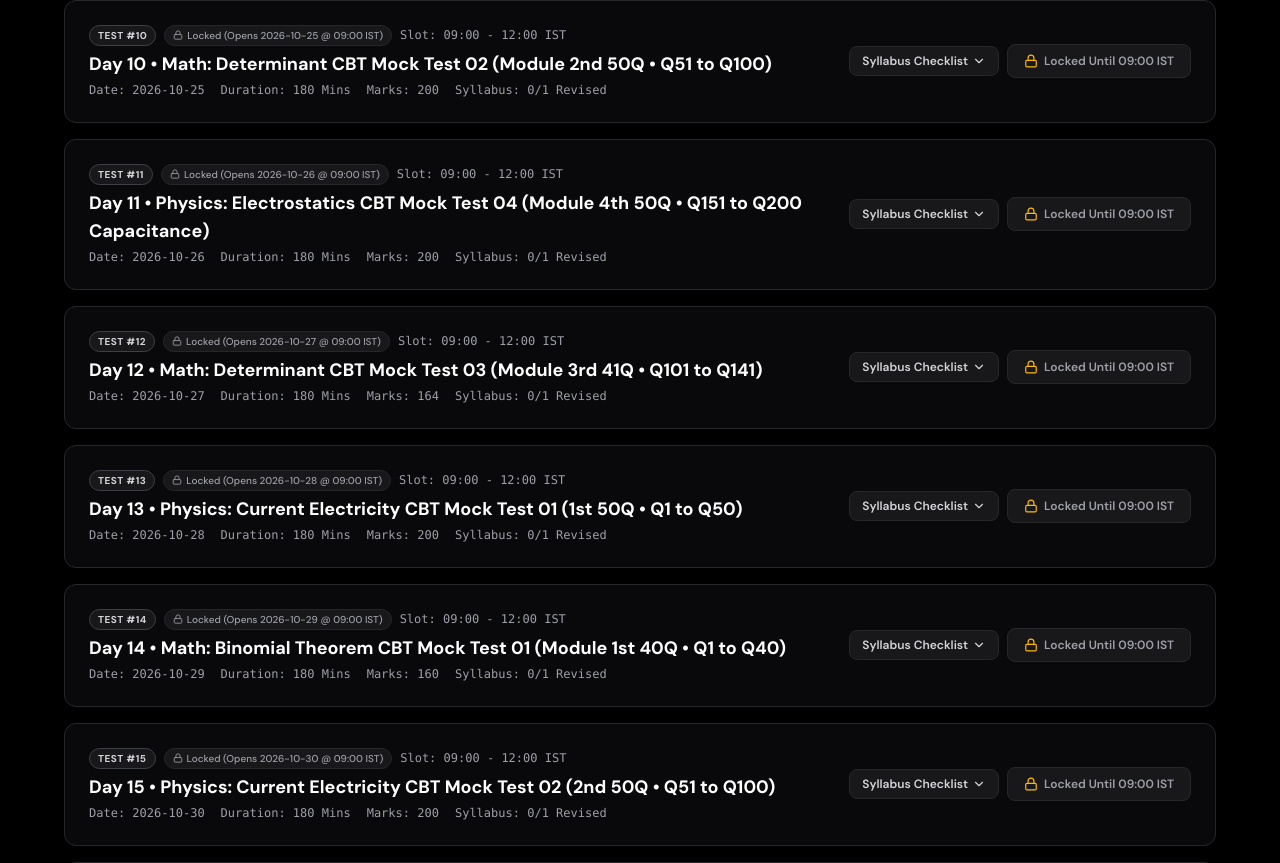
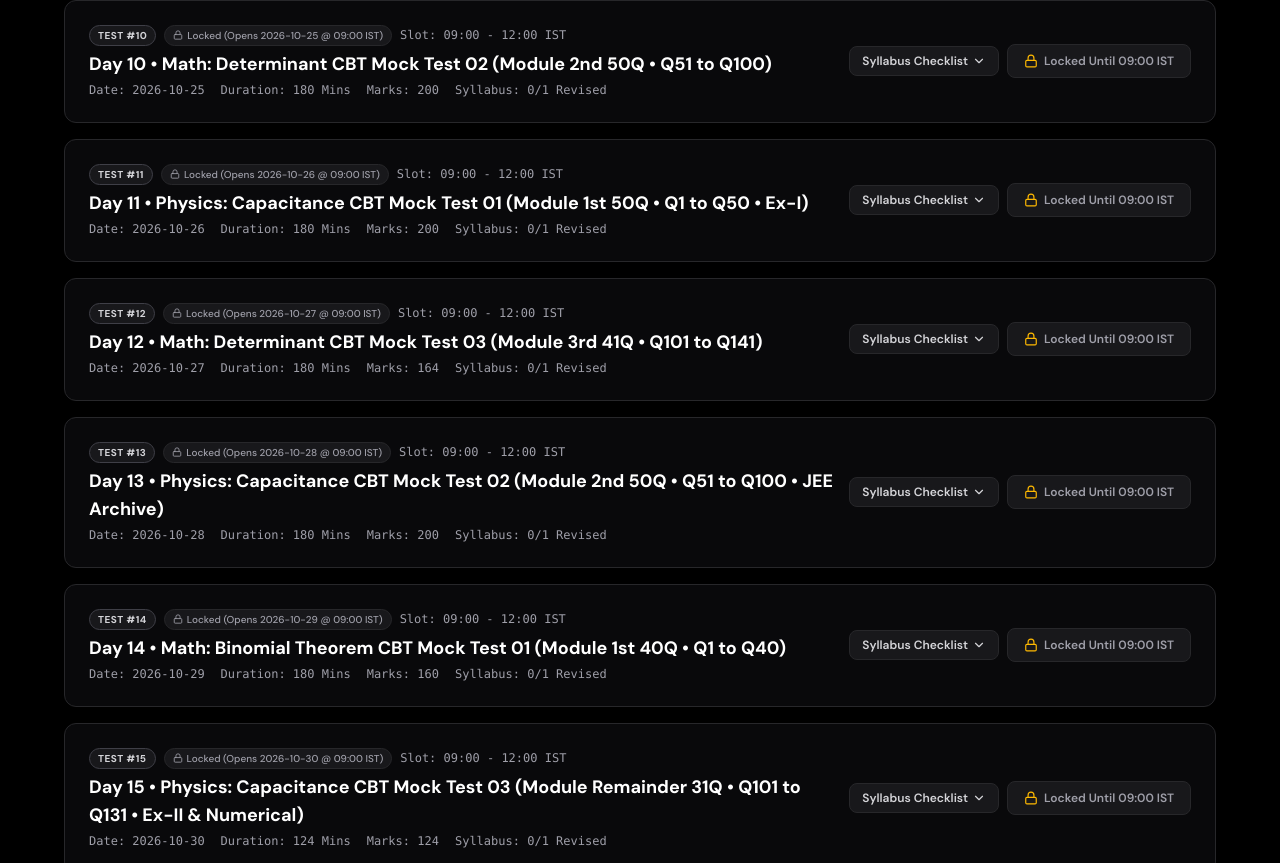
Before and after one commit to brahulnnbc-max/Inspiro-test, a React (Vite) app: page / in a window 1280 px wide. Shown: the part 1737-2600 px from the top of the page. Built offline with nearby package versions, Linux system fonts and the light colour scheme.

Commit message:
feat(capacitance): upload Capacitance Mega-XII module into test sessions and practice

```diff
--- a/src/App.tsx
+++ b/src/App.tsx
@@ -99,6 +99,7 @@ export default function App() {
               score: prev.score,
             };
           });
+          localStorage.setItem('jee_scheduled_tests', JSON.stringify(refreshed));
           return refreshed;
         }
       }
--- a/src/components/ModulePracticeSection.tsx
+++ b/src/components/ModulePracticeSection.tsx
@@ -19,6 +19,7 @@ import {
   VIBRANT_LIMIT_CONT_DIFF_MARATHON_PAPER,
   VIBRANT_BINOMIAL_MARATHON_PAPER,
 } from '../data/moduleMarathonPapers';
+import { VIBRANT_CAPACITANCE_MARATHON_PAPER } from '../data/vibrantCapacitancePapers';
 import { estimateMathonGoPercentile } from '../utils/mathongoPercentileEstimator';
 import {
   Layers,
@@ -98,15 +99,27 @@ export const ModulePracticeSection: React.FC<ModulePracticeSectionProps> = ({
   // 12 Authentic Chapter Marathon Tests with all questions from that chapter (4 min/question)
   const marathonModules: ChapterMarathonModule[] = [
     {
+      id: 'module-marathon-capacitance',
+      title: 'Vibrant Kota Physics • Capacitance Complete Chapter Marathon (131 Qs)',
+      subject: 'physics',
+      chapter: 'Capacitance & Dielectrics',
+      totalQuestions: getPaperQCount(VIBRANT_CAPACITANCE_MARATHON_PAPER),
+      durationMinutes: getPaperQCount(VIBRANT_CAPACITANCE_MARATHON_PAPER) * 4,
+      difficulty: 'JEE Advanced',
+      coachingSource: 'Vibrant Academy Kota Mega XII Module',
+      description: 'Complete 131-question Capacitance module: Exercise-I, Exercise-II analytical circuits, and Exercise-III JEE Advanced/Mains 2016-2025 archive.',
+      paper: VIBRANT_CAPACITANCE_MARATHON_PAPER,
+    },
+    {
       id: 'module-marathon-electrostatics',
       title: 'Vibrant Kota Physics • Electrostatics Complete Chapter Marathon',
       subject: 'physics',
-      chapter: 'Electrostatics & Capacitance',
+      chapter: 'Electrostatics & Charges',
       totalQuestions: getPaperQCount(VIBRANT_ELECTROSTATICS_MARATHON_PAPER),
       durationMinutes: getPaperQCount(VIBRANT_ELECTROSTATICS_MARATHON_PAPER) * 4,
       difficulty: 'JEE Advanced',
       coachingSource: 'Vibrant Academy Kota XII Module',
-      description: 'Every single question from Coulomb law, Gauss law, potential, dipoles, conductors and RC dielectric systems.',
+      description: 'Every single question from Coulomb law, Gauss law, potential, dipoles, and conductor systems.',
       paper: VIBRANT_ELECTROSTATICS_MARATHON_PAPER,
     },
     {
--- a/src/data/sampleSchedules.ts
+++ b/src/data/sampleSchedules.ts
@@ -33,6 +33,12 @@ import {
   VIBRANT_MODERN_PHYSICS_PAPER_3,
   VIBRANT_MODERN_PHYSICS_COMPLETE_PAPER,
 } from './vibrantModernPhysicsData';
+import {
+  VIBRANT_CAPACITANCE_TEST_1,
+  VIBRANT_CAPACITANCE_TEST_2,
+  VIBRANT_CAPACITANCE_TEST_3,
+  VIBRANT_CAPACITANCE_MARATHON_PAPER,
+} from './vibrantCapacitancePapers';
 
 // Mathematics Papers
 import {
@@ -126,25 +132,28 @@ export function buildMasterAlternateSchedule(baseDateStr: string = SCHEDULE_BASE
     { paper: VIBRANT_ELECTROSTATICS_PAPER_1, title: 'Day 5 • Physics: Electrostatics CBT Mock Test 01 (Module 1st 50Q • Q1 to Q50)', syllabus: 'Coulomb Law, Electric Field & Continuous Charge (Q1 to Q50)' },
     { paper: VIBRANT_ELECTROSTATICS_PAPER_2, title: 'Day 7 • Physics: Electrostatics CBT Mock Test 02 (Module 2nd 50Q • Q51 to Q100)', syllabus: 'Gauss Law, Flux & Conductor Electrostatics (Q51 to Q100)' },
     { paper: VIBRANT_ELECTROSTATICS_PAPER_3, title: 'Day 9 • Physics: Electrostatics CBT Mock Test 03 (Module 3rd 50Q • Q101 to Q150)', syllabus: 'Electric Potential, Energy & Dipole Systems (Q101 to Q150)' },
-    { paper: VIBRANT_ELECTROSTATICS_PAPER_4, title: 'Day 11 • Physics: Electrostatics CBT Mock Test 04 (Module 4th 50Q • Q151 to Q200 Capacitance)', syllabus: 'Capacitance, RC Circuits & Dielectrics (Q151 to Q200)' },
-    { paper: VIBRANT_CURRENT_ELECTRICITY_PAPER_1, title: 'Day 13 • Physics: Current Electricity CBT Mock Test 01 (1st 50Q • Q1 to Q50)', syllabus: 'Ohm Law, Drift Velocity, Resistance & DC Circuits (Q1 to Q50)' },
-    { paper: VIBRANT_CURRENT_ELECTRICITY_PAPER_2, title: 'Day 15 • Physics: Current Electricity CBT Mock Test 02 (2nd 50Q • Q51 to Q100)', syllabus: 'Kirchhoff Laws, Cube/Bridge Symmetries & Cells (Q51 to Q100)' },
-    { paper: VIBRANT_CURRENT_ELECTRICITY_PAPER_3, title: 'Day 17 • Physics: Current Electricity CBT Mock Test 03 (3rd 50Q • Q101 to Q150)', syllabus: 'Potentiometer, Meter Bridge, Galvanometer & RC (Q101 to Q150)' },
-    { paper: VIBRANT_GEOMETRICAL_OPTICS_PAPER_1, title: 'Day 19 • Physics: Geometrical Optics CBT Mock Test 01 (1st 50Q Mirrors • Q1 to Q50)', syllabus: 'Reflection, Plane & Spherical Mirrors (Q1 to Q50)' },
-    { paper: VIBRANT_GEOMETRICAL_OPTICS_PAPER_2, title: 'Day 21 • Physics: Geometrical Optics CBT Mock Test 02 (2nd 50Q Refraction & Lenses • Q51 to Q100)', syllabus: 'Snell Law, Total Internal Reflection & Thin Lenses (Q51 to Q100)' },
-    { paper: VIBRANT_GEOMETRICAL_OPTICS_PAPER_3, title: 'Day 23 • Physics: Geometrical Optics CBT Mock Test 03 (3rd 50Q Prisms & Instruments • Q101 to Q150)', syllabus: 'Prisms, Dispersion & Optical Instruments (Q101 to Q150)' },
-    { paper: VIBRANT_MODERN_PHYSICS_PAPER_1, title: 'Day 25 • Physics: Modern Physics CBT Mock Test 01 (1st 50Q Quantum & Photoelectric • Q1 to Q50)', syllabus: 'Photoelectric Effect & de Broglie Wavelength (Q1 to Q50)' },
-    { paper: VIBRANT_MODERN_PHYSICS_PAPER_2, title: 'Day 27 • Physics: Modern Physics CBT Mock Test 02 (2nd 50Q Bohr Model & X-Rays • Q51 to Q100)', syllabus: 'Bohr Hydrogen Atom & Characteristic X-Rays (Q51 to Q100)' },
-    { paper: VIBRANT_MODERN_PHYSICS_PAPER_3, title: 'Day 29 • Physics: Modern Physics CBT Mock Test 03 (3rd 50Q Nuclear & Radioactivity • Q101 to Q150)', syllabus: 'Mass Defect, Binding Energy & Radioactive Decay (Q101 to Q150)' },
-    { paper: VIBRANT_KINEMATICS_MARATHON_PAPER, title: 'Day 31 • Physics: Kinematics Complete Module Marathon (All 88 Qs)', syllabus: 'All Kinematics Exercise I, II & III Modules' },
-    { paper: VIBRANT_ELECTROSTATICS_MARATHON_PAPER, title: 'Day 33 • Physics: Electrostatics Complete Chapter Marathon', syllabus: 'Complete Vibrant Kota Electrostatics Module Archive' },
-    { paper: VIBRANT_CURRENT_ELECTRICITY_MARATHON_PAPER, title: 'Day 35 • Physics: Current Electricity Complete Chapter Marathon', syllabus: 'Complete Vibrant Kota Current Electricity Module' },
-    { paper: VIBRANT_GEOMETRICAL_OPTICS_MARATHON_PAPER, title: 'Day 37 • Physics: Geometrical Optics Complete Chapter Marathon', syllabus: 'Complete Vibrant Kota Geometrical Optics Module' },
-    { paper: VIBRANT_MODERN_PHYSICS_MARATHON_PAPER, title: 'Day 39 • Physics: Modern Physics Complete Chapter Marathon', syllabus: 'Complete Vibrant Kota Modern Physics Module' },
-    { paper: VIBRANT_KINEMATICS_COMPLETE_PAPER, title: 'Day 41 • Physics: Kinematics Master Grand Revision', syllabus: 'Full Kinematics Master Revision' },
-    { paper: VIBRANT_CURRENT_ELECTRICITY_COMPLETE_PAPER, title: 'Day 43 • Physics: Current Electricity Master Grand Revision', syllabus: 'Full Current Electricity Master Revision' },
-    { paper: VIBRANT_GEOMETRICAL_OPTICS_COMPLETE_PAPER, title: 'Day 45 • Physics: Geometrical Optics Master Grand Revision', syllabus: 'Full Geometrical Optics Master Revision' },
-    { paper: VIBRANT_MODERN_PHYSICS_COMPLETE_PAPER, title: 'Day 47 • Physics: Modern Physics Master Grand Revision', syllabus: 'Full Modern Physics Master Revision' },
+    { paper: VIBRANT_CAPACITANCE_TEST_1, title: 'Day 11 • Physics: Capacitance CBT Mock Test 01 (Module 1st 50Q • Q1 to Q50 • Ex-I)', syllabus: 'Capacitance, Parallel Plates, Dielectric Slabs & Circuits (Q1 to Q50)' },
+    { paper: VIBRANT_CAPACITANCE_TEST_2, title: 'Day 13 • Physics: Capacitance CBT Mock Test 02 (Module 2nd 50Q • Q51 to Q100 • JEE Archive)', syllabus: 'JEE Advanced & JEE Mains 2016-2025 Archive (Q51 to Q100)' },
+    { paper: VIBRANT_CAPACITANCE_TEST_3, title: 'Day 15 • Physics: Capacitance CBT Mock Test 03 (Module Remainder 31Q • Q101 to Q131 • Ex-II & Numerical)', syllabus: 'Numerical Problems & Analytical Circuits (Q101 to Q131)' },
+    { paper: VIBRANT_CURRENT_ELECTRICITY_PAPER_1, title: 'Day 17 • Physics: Current Electricity CBT Mock Test 01 (Module 1st 50Q • Q1 to Q50)', syllabus: 'Ohm Law, Drift Velocity, Resistance & DC Circuits (Q1 to Q50)' },
+    { paper: VIBRANT_CURRENT_ELECTRICITY_PAPER_2, title: 'Day 19 • Physics: Current Electricity CBT Mock Test 02 (Module 2nd 50Q • Q51 to Q100)', syllabus: 'Kirchhoff Laws, Cube/Bridge Symmetries & Cells (Q51 to Q100)' },
+    { paper: VIBRANT_CURRENT_ELECTRICITY_PAPER_3, title: 'Day 21 • Physics: Current Electricity CBT Mock Test 03 (Module 3rd 50Q • Q101 to Q150)', syllabus: 'Potentiometer, Meter Bridge, Galvanometer & RC (Q101 to Q150)' },
+    { paper: VIBRANT_GEOMETRICAL_OPTICS_PAPER_1, title: 'Day 23 • Physics: Geometrical Optics CBT Mock Test 01 (Module 1st 50Q Mirrors • Q1 to Q50)', syllabus: 'Reflection, Plane & Spherical Mirrors (Q1 to Q50)' },
+    { paper: VIBRANT_GEOMETRICAL_OPTICS_PAPER_2, title: 'Day 25 • Physics: Geometrical Optics CBT Mock Test 02 (Module 2nd 50Q Refraction & Lenses • Q51 to Q100)', syllabus: 'Snell Law, Total Internal Reflection & Thin Lenses (Q51 to Q100)' },
+    { paper: VIBRANT_GEOMETRICAL_OPTICS_PAPER_3, title: 'Day 27 • Physics: Geometrical Optics CBT Mock Test 03 (Module 3rd 50Q Prisms & Instruments • Q101 to Q150)', syllabus: 'Prisms, Dispersion & Optical Instruments (Q101 to Q150)' },
+    { paper: VIBRANT_MODERN_PHYSICS_PAPER_1, title: 'Day 29 • Physics: Modern Physics CBT Mock Test 01 (Module 1st 50Q Quantum & Photoelectric • Q1 to Q50)', syllabus: 'Photoelectric Effect & de Broglie Wavelength (Q1 to Q50)' },
+    { paper: VIBRANT_MODERN_PHYSICS_PAPER_2, title: 'Day 31 • Physics: Modern Physics CBT Mock Test 02 (Module 2nd 50Q Bohr Model & X-Rays • Q51 to Q100)', syllabus: 'Bohr Hydrogen Atom & Characteristic X-Rays (Q51 to Q100)' },
+    { paper: VIBRANT_MODERN_PHYSICS_PAPER_3, title: 'Day 33 • Physics: Modern Physics CBT Mock Test 03 (Module 3rd 50Q Nuclear & Radioactivity • Q101 to Q150)', syllabus: 'Mass Defect, Binding Energy & Radioactive Decay (Q101 to Q150)' },
+    { paper: VIBRANT_KINEMATICS_MARATHON_PAPER, title: 'Day 35 • Physics: Kinematics Complete Module Marathon (All 88 Qs)', syllabus: 'All Kinematics Exercise I, II & III Modules' },
+    { paper: VIBRANT_ELECTROSTATICS_MARATHON_PAPER, title: 'Day 37 • Physics: Electrostatics Complete Chapter Marathon', syllabus: 'Complete Vibrant Kota Electrostatics Module Archive' },
+    { paper: VIBRANT_CAPACITANCE_MARATHON_PAPER, title: 'Day 39 • Physics: Capacitance Complete Chapter Marathon (All 131 Qs)', syllabus: 'Complete Vibrant Kota Capacitance Mega XII Module' },
+    { paper: VIBRANT_CURRENT_ELECTRICITY_MARATHON_PAPER, title: 'Day 41 • Physics: Current Electricity Complete Chapter Marathon', syllabus: 'Complete Vibrant Kota Current Electricity Module' },
+    { paper: VIBRANT_GEOMETRICAL_OPTICS_MARATHON_PAPER, title: 'Day 43 • Physics: Geometrical Optics Complete Chapter Marathon', syllabus: 'Complete Vibrant Kota Geometrical Optics Module' },
+    { paper: VIBRANT_MODERN_PHYSICS_MARATHON_PAPER, title: 'Day 45 • Physics: Modern Physics Complete Chapter Marathon', syllabus: 'Complete Vibrant Kota Modern Physics Module' },
+    { paper: VIBRANT_KINEMATICS_COMPLETE_PAPER, title: 'Day 47 • Physics: Kinematics Master Grand Revision', syllabus: 'Full Kinematics Master Revision' },
+    { paper: VIBRANT_CURRENT_ELECTRICITY_COMPLETE_PAPER, title: 'Day 49 • Physics: Current Electricity Master Grand Revision', syllabus: 'Full Current Electricity Master Revision' },
+    { paper: VIBRANT_GEOMETRICAL_OPTICS_COMPLETE_PAPER, title: 'Day 51 • Physics: Geometrical Optics Master Grand Revision', syllabus: 'Full Geometrical Optics Master Revision' },
+    { paper: VIBRANT_MODERN_PHYSICS_COMPLETE_PAPER, title: 'Day 53 • Physics: Modern Physics Master Grand Revision', syllabus: 'Full Modern Physics Master Revision' },
   ];
 
   // Ordered Mathematics Papers (50-Question Module Bundles)
```
Also changed, not shown: src/data/vibrantCapacitancePapers.ts (+27 -6 lines), 1 other file (tests, documents, lock files or other folders).
